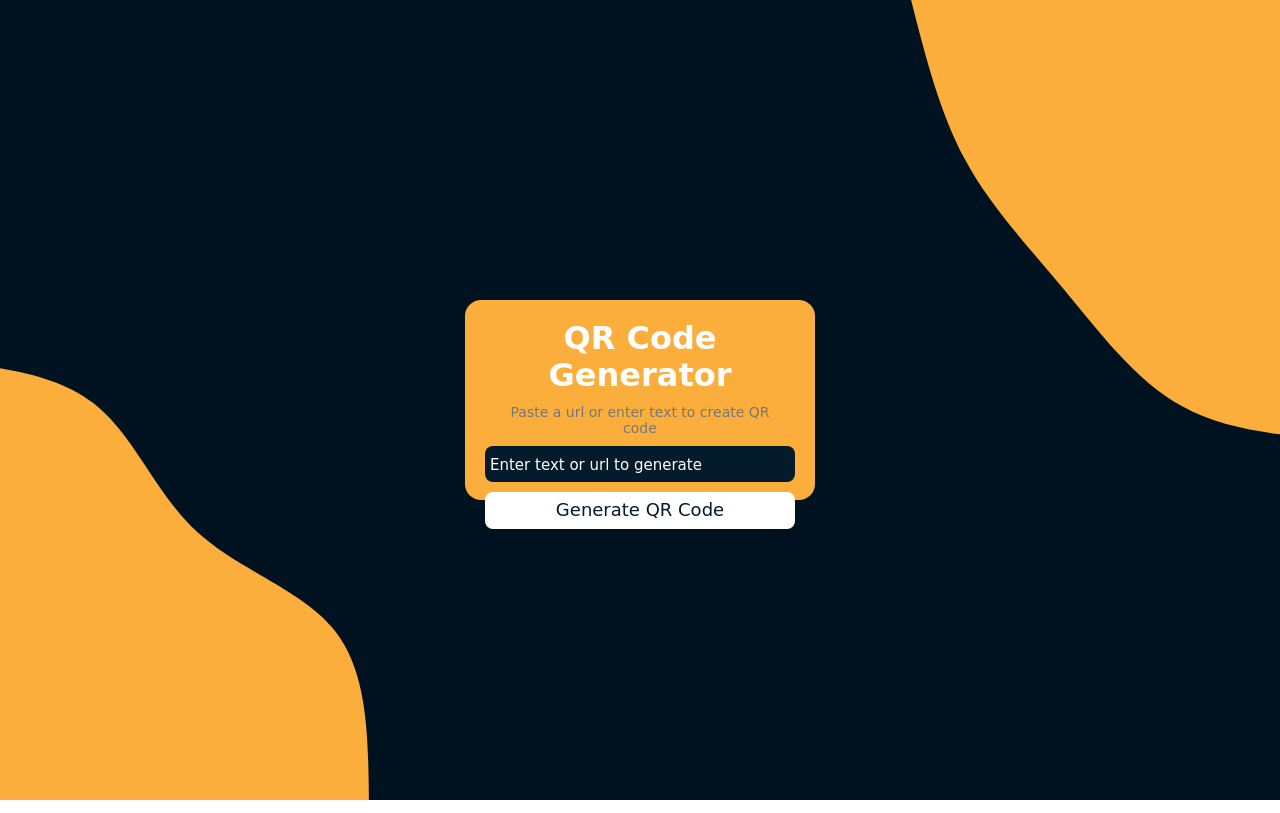
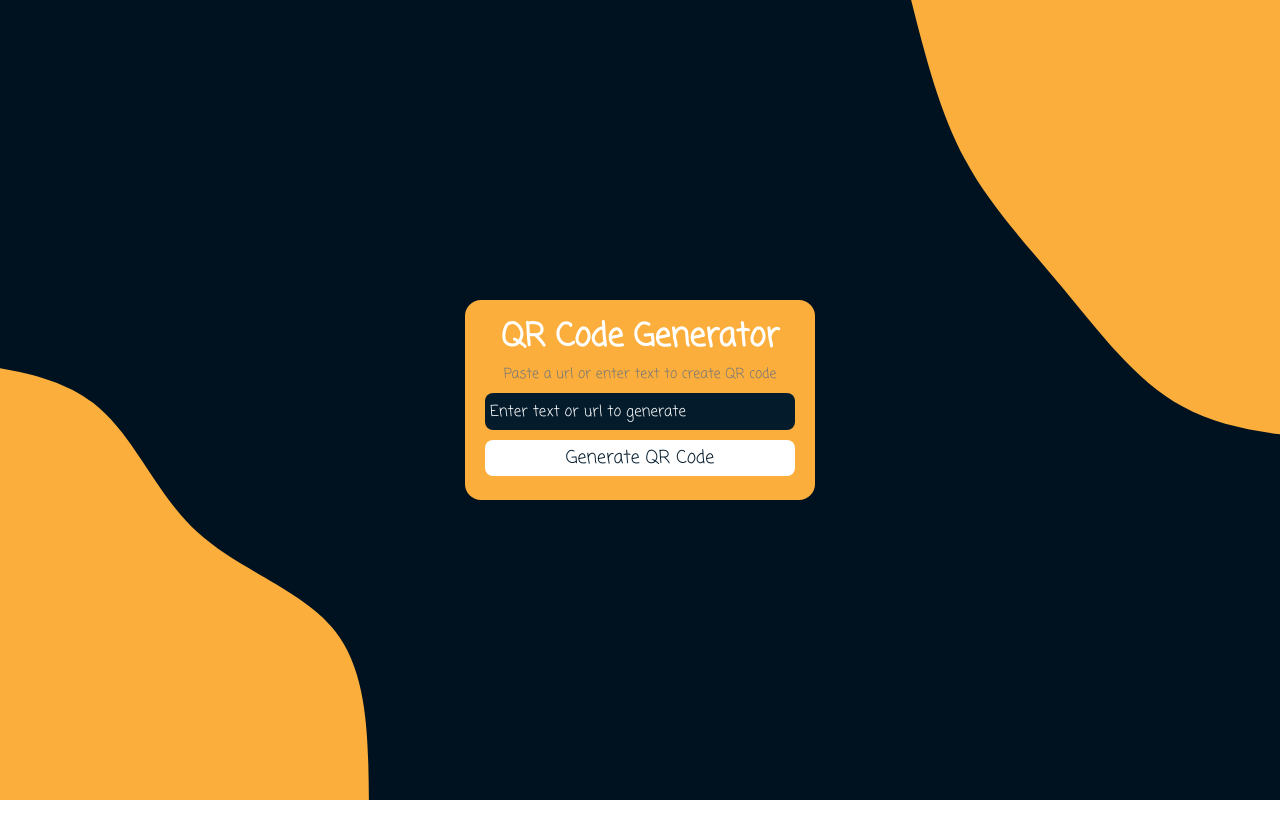
Before and after one commit to AhmedDoban/Qr-Generator, a plain HTML site: page index.html in a window 1280 px wide. Drawn offline with Linux system fonts and the light colour scheme.

Commit message:
update font family

```diff
--- a/css/style.css
+++ b/css/style.css
@@ -4,7 +4,7 @@
   box-sizing: border-box;
 }
 body {
-  font-family: "Caveat", cursive;
+  font-family: "Coming Soon", cursive;
 }
 .qr {
   position: relative;
--- a/index.html
+++ b/index.html
@@ -7,6 +7,13 @@
     <!------------------------ Css --------------------------------->
     <link rel="stylesheet" href="css/normalize.css" />
     <link rel="stylesheet" href="css/style.css" />
+    <!------------------------ Google Fonts --------------------------------->
+    <link rel="preconnect" href="https://fonts.googleapis.com" />
+    <link rel="preconnect" href="https://fonts.gstatic.com" crossorigin />
+    <link
+      href="https://fonts.googleapis.com/css2?family=Coming+Soon&display=swap"
+      rel="stylesheet"
+    />
   </head>
   <body>
     <!------------------------Start Qr container--------------------------------->
```
